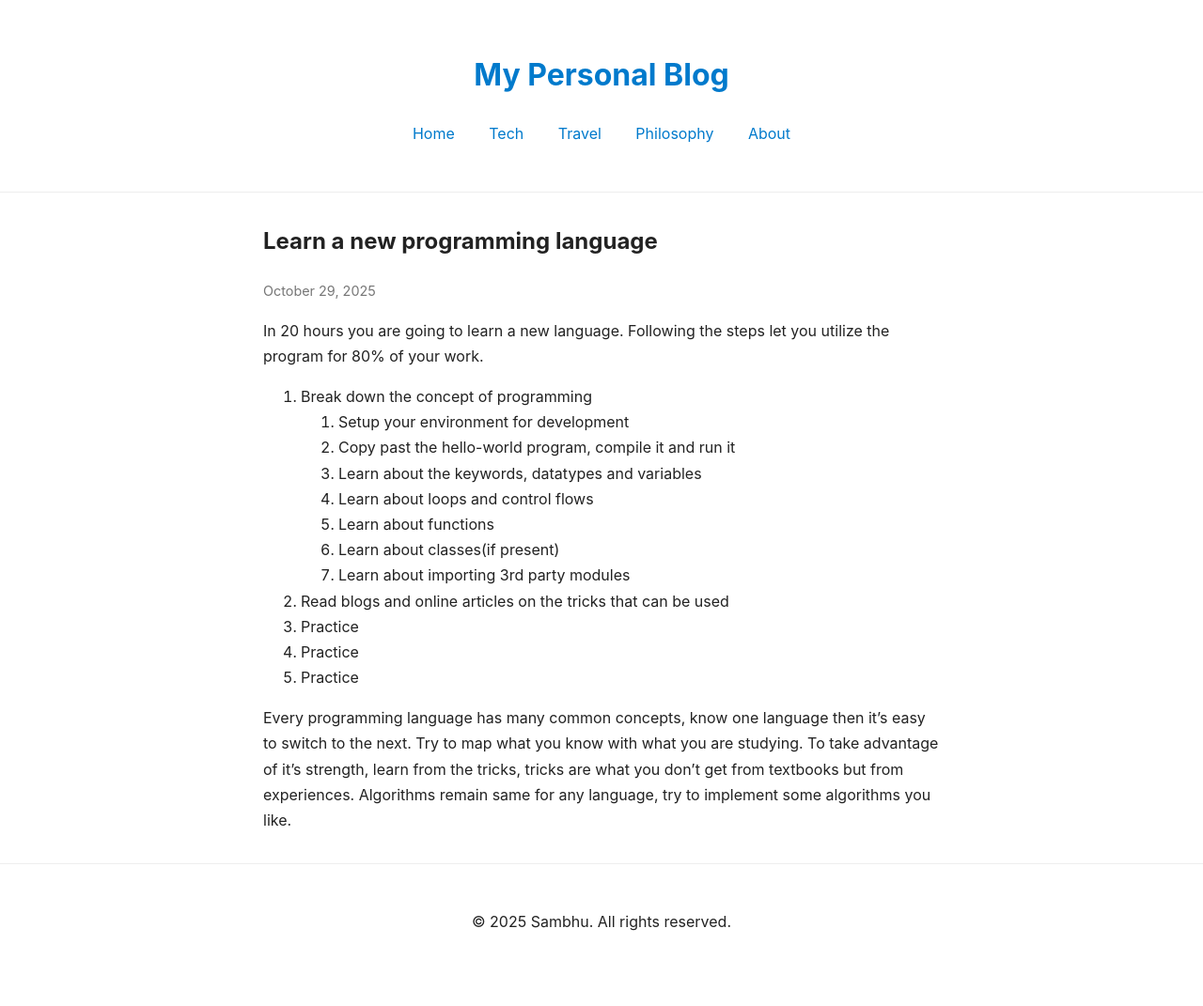
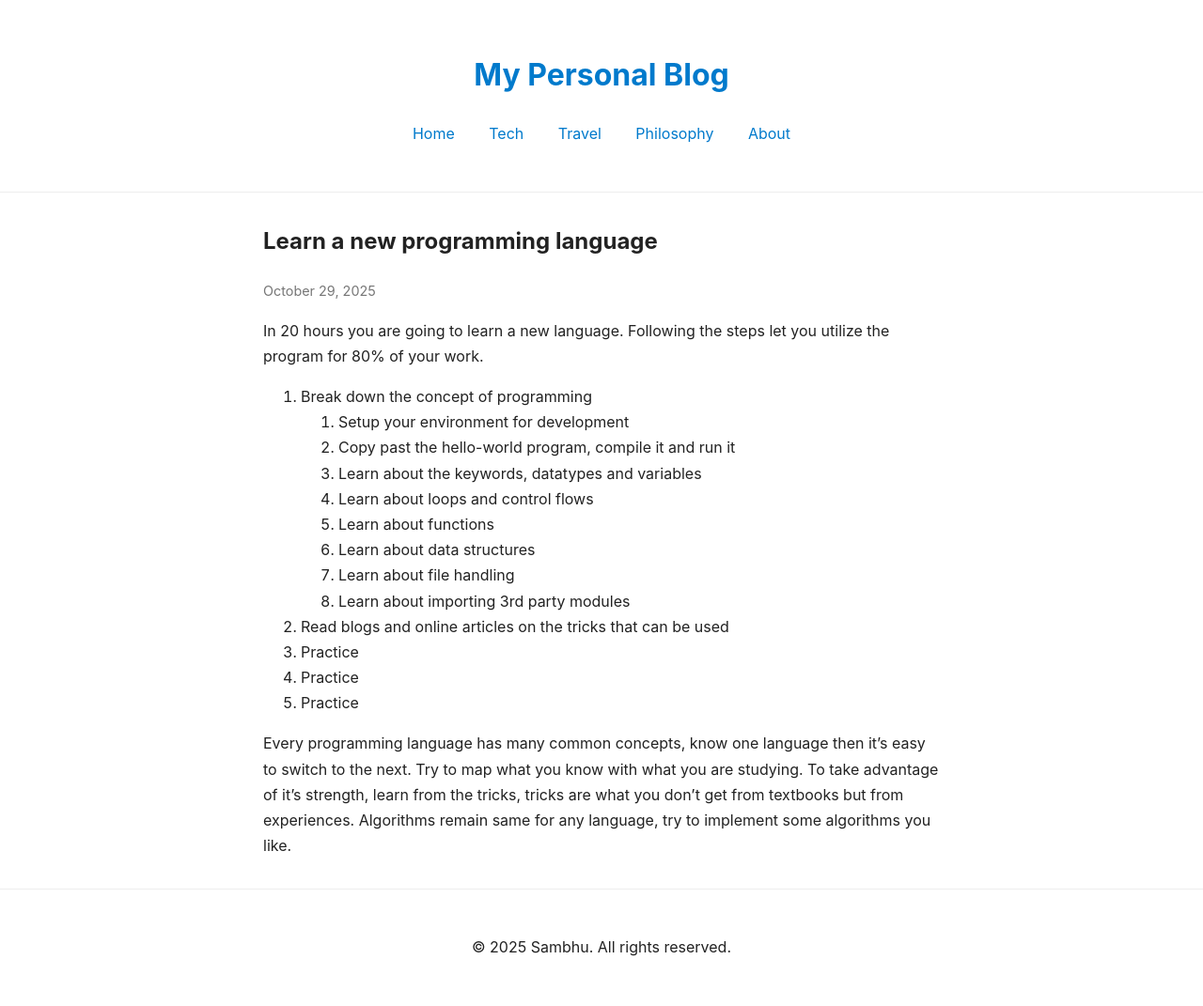
Before and after one commit to blueeyetenblogs/blogs, a Jekyll site: the page built from _tech_posts/2025-10-29-Learn-a-new-programming-language-in-20-hours.md, in a window 1280 px wide. Shown: the whole page at 94% size. Built offline with Jekyll 4.4.1, drawn with Linux system fonts in a browser that asks for light colours; before the commit the page ends 1043 px from its top, so only the background shows below that.

Commit message:
update(tech_post): Adding details missed

```diff
--- a/_tech_posts/2025-10-29-Learn-a-new-programming-language-in-20-hours.md
+++ b/_tech_posts/2025-10-29-Learn-a-new-programming-language-in-20-hours.md
@@ -11,8 +11,9 @@ In 20 hours you are going to learn a new language. Following the steps let you u
     3. Learn about the keywords, datatypes and variables
     4. Learn about loops and control flows
     5. Learn about functions
-    6. Learn about classes(if present)
-    7. Learn about importing 3rd party modules
+    6. Learn about data structures
+    7. Learn about file handling
+    8. Learn about importing 3rd party modules
 
 2. Read blogs and online articles on the tricks that can be used
 3. Practice
```
